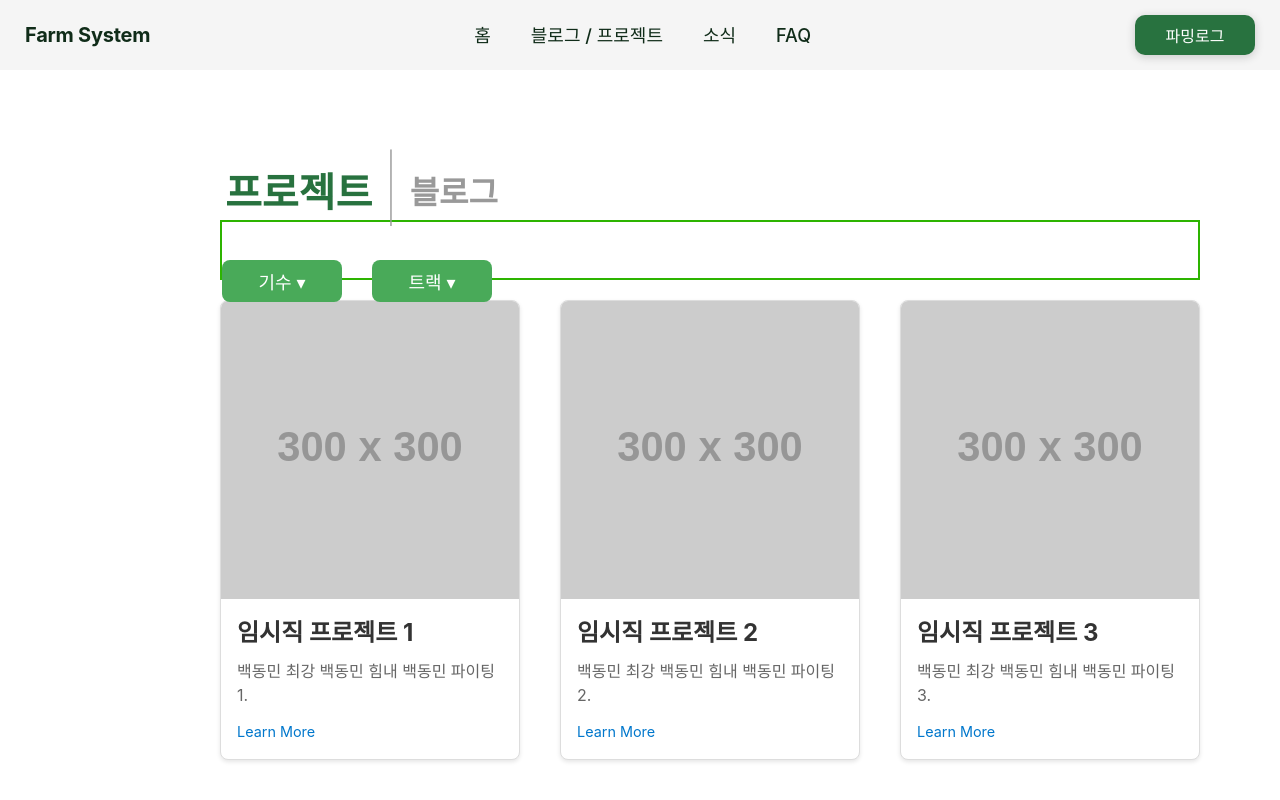
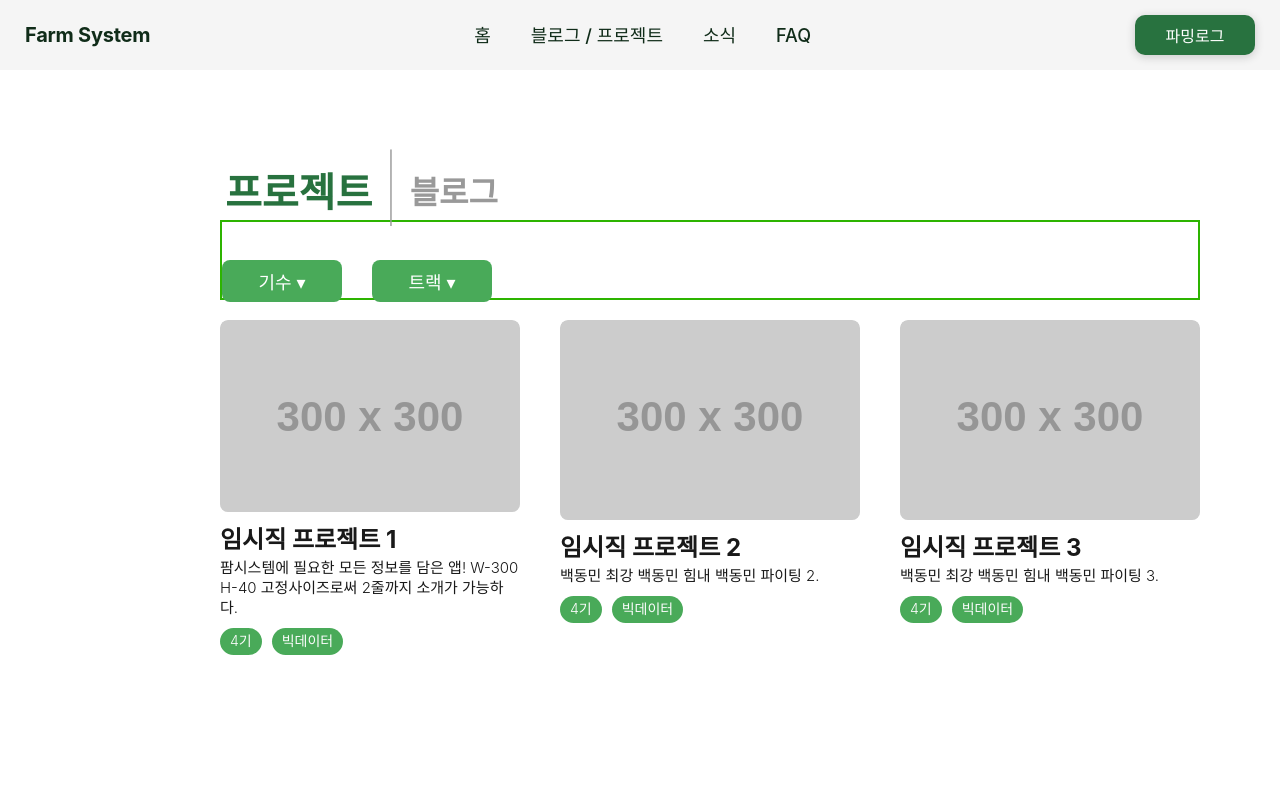
Before and after one commit to karpitony/monorepo-test, a React (Vite) app: page /blog in a window 1280 px wide. Built offline with nearby package versions, Linux system fonts and the light colour scheme; a web font is replaced by a local one.

Commit message:
feat:프로젝트 웹뷰 0.5차 완성

```diff
--- /dev/null
+++ b/src/pages/Blog/ProjectItem.style.tsx
@@ -0,0 +1,67 @@
+import styled from 'styled-components';
+
+// 스타일 컴포넌트 (블로그랑 같지만, 다를 수 있으니께)
+// 요긴 대충 짜서 해결
+export const Card = styled.div`
+  width: 300px;
+  height: 335px;
+
+  border-radius: 8px;
+  overflow: hidden;
+
+  display: flex;
+  flex-direction: column;
+  gap: 10px;
+
+  color: var(--FarmSystem_Black);
+`;
+
+export const Image = styled.div`
+  width: 100%;
+
+  overflow: hidden;
+  border-radius: 8px;
+  height: 200px;
+  background-color: var(--FarmSystem_LightGrey);
+
+  img{
+    width: 100%;
+    height: 200px;
+    object-fit: cover;
+}
+`;
+
+export const Content = styled.div`
+  padding: 0px;
+`;
+
+export const Title = styled.h3`
+   margin: 0px;
+   font-size: 24px;
+   font-weight: 700;
+
+`;
+
+export const Description = styled.p`
+  font-size: 15px;
+  line-height: 20px;
+  font-weight: 300;
+`;
+
+export const TagContainer = styled.div`
+   margin-top: 10px;
+   display: flex;
+   gap: 10px;
+`;
+
+export const Tag = styled.span`
+   background-color: var(--FarmSystem_Green04);
+   color: var(--FarmSystem_White);
+
+   padding: 5px 10px;
+   border-radius: 15px;
+   font-size: 14px;
+
+   font-weight: 300;
+   line-height: 1.2;
+`;
--- a/src/pages/Blog/ProjectItem.tsx
+++ b/src/pages/Blog/ProjectItem.tsx
@@ -1,66 +1,24 @@
-import styled from 'styled-components';
+import * as S from './ProjectItem.style';
 
 export interface ProjectItemProps {
   title: string;
   description: string;
   imageUrl: string;
-  blogUrl: string; // 링크 연동 시 다른 URL / 속성 추가? 어떻게 할까난
 }
 
-// 스타일 컴포넌트 (블로그랑 같지만, 다를 수 있으니께)
-// 요긴 대충 짜서 해결
-const Card = styled.div`
-  width: 300px;
-  border: 1px solid #ddd;
-  border-radius: 8px;
-  overflow: hidden;
-  background-color: #fff;
-  box-shadow: 0 2px 4px rgba(0, 0, 0, 0.1);
-`;
-
-const Image = styled.img`
-  width: 100%;
-  height: auto;
-`;
-
-const Content = styled.div`
-  padding: 16px;
-`;
-
-const Title = styled.h3`
-  margin: 0 0 8px;
-  font-size: 1.5rem;
-  color: #333;
-`;
-
-const Description = styled.p`
-  margin: 0 0 12px;
-  font-size: 1rem;
-  color: #666;
-`;
-
-const LearnMore = styled.a`
-  font-size: 0.9rem;
-  color: #0077cc;
-  text-decoration: none;
-
-  &:hover {
-    text-decoration: underline;
-  }
-`;
-
-const ProjectItem: React.FC<ProjectItemProps> = ({ title, description, imageUrl, blogUrl }) => {
+const ProjectItem: React.FC<ProjectItemProps> = ({ title, description, imageUrl}) => {
   return (
-    <Card>
-      <Image src={imageUrl} alt={title} />
-      <Content>
-        <Title>{title}</Title>
-        <Description>{description}</Description>
-        <LearnMore href={blogUrl} target="_blank" rel="noopener noreferrer">
-          Learn More
-        </LearnMore>
-      </Content>
-    </Card>
+    <S.Card>
+      <S.Image><img src={imageUrl} alt={title}></img></S.Image>
+      <S.Content>
+        <S.Title>{title}</S.Title>
+        <S.Description>{description}</S.Description>
+        <S.TagContainer>
+          <S.Tag>4기</S.Tag>
+          <S.Tag>빅데이터</S.Tag>
+        </S.TagContainer>
+      </S.Content>
+    </S.Card>
   );
 };
 
--- a/src/pages/Blog/ProjectList.styles.tsx
+++ b/src/pages/Blog/ProjectList.styles.tsx
@@ -58,7 +58,7 @@ export const DropdownMenu = styled.div`
   text-align: center;
 
   background-color: #fff;
-  border: 2px solid var(--FarmSystem_Green04);
+  border: 3px solid var(--FarmSystem_Green04);
   border-radius: 8px;
   box-shadow: 0 2px 6px rgba(0, 0, 0, 0.15);
 
--- a/src/pages/Blog/ProjectList.tsx
+++ b/src/pages/Blog/ProjectList.tsx
@@ -6,21 +6,18 @@ import ProjectItem, { ProjectItemProps } from './ProjectItem';
 const projectData: ProjectItemProps[] = [
   {
     title: '임시직 프로젝트 1',
-    description: '백동민 최강 백동민 힘내 백동민 파이팅 1.',
+    description: '팜시스템에 필요한 모든 정보를 담은 앱! W-300 H-40 고정사이즈로써 2줄까지 소개가 가능하다.',
     imageUrl: 'https://via.placeholder.com/300',
-    blogUrl: '#',
   },
   {
     title: '임시직 프로젝트 2',
     description: '백동민 최강 백동민 힘내 백동민 파이팅 2.',
     imageUrl: 'https://via.placeholder.com/300',
-    blogUrl: '#',
   },
   {
     title: '임시직 프로젝트 3',
     description: '백동민 최강 백동민 힘내 백동민 파이팅 3.',
     imageUrl: 'https://via.placeholder.com/300',
-    blogUrl: '#',
   },
 ];
 
```
